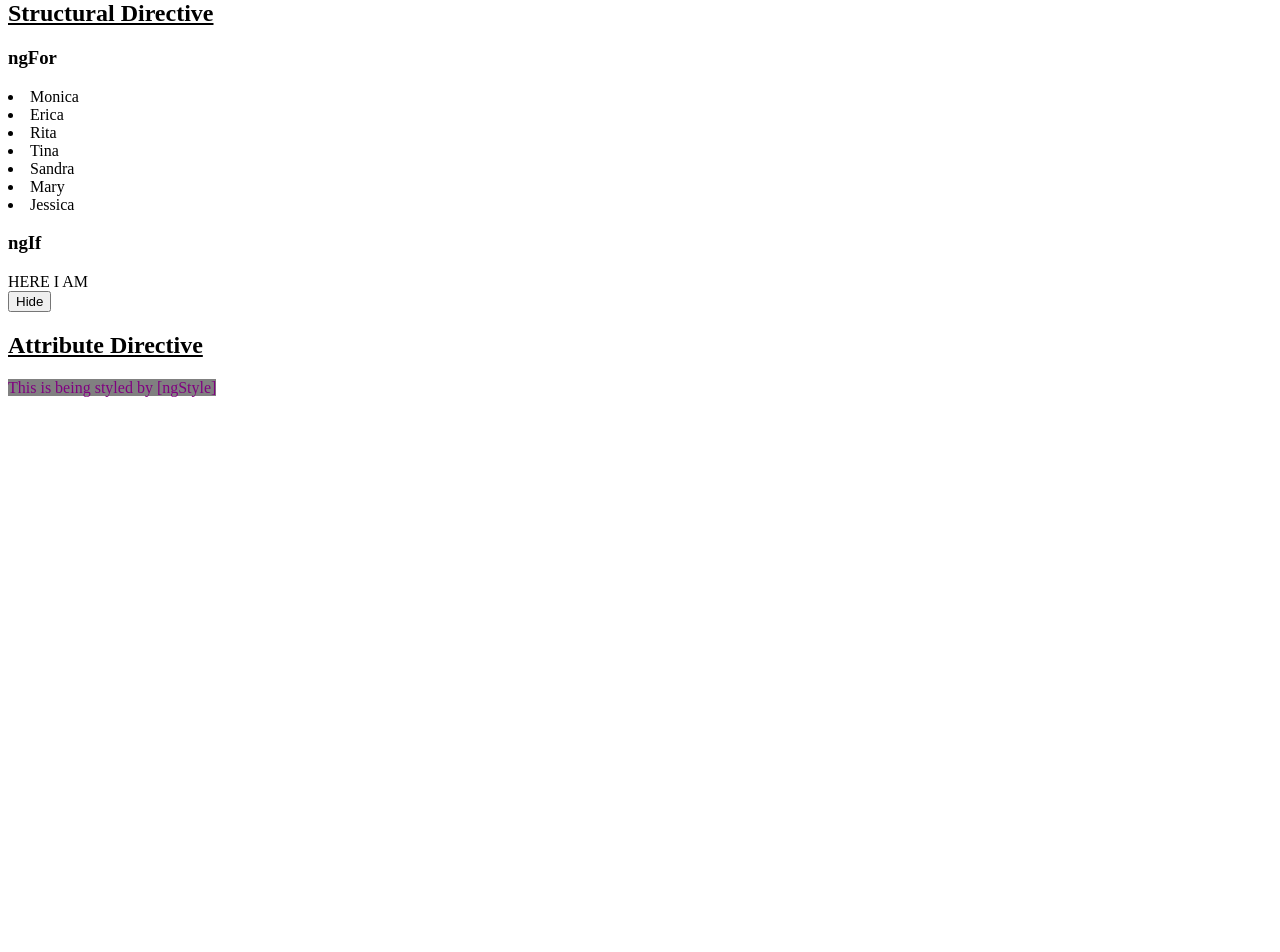
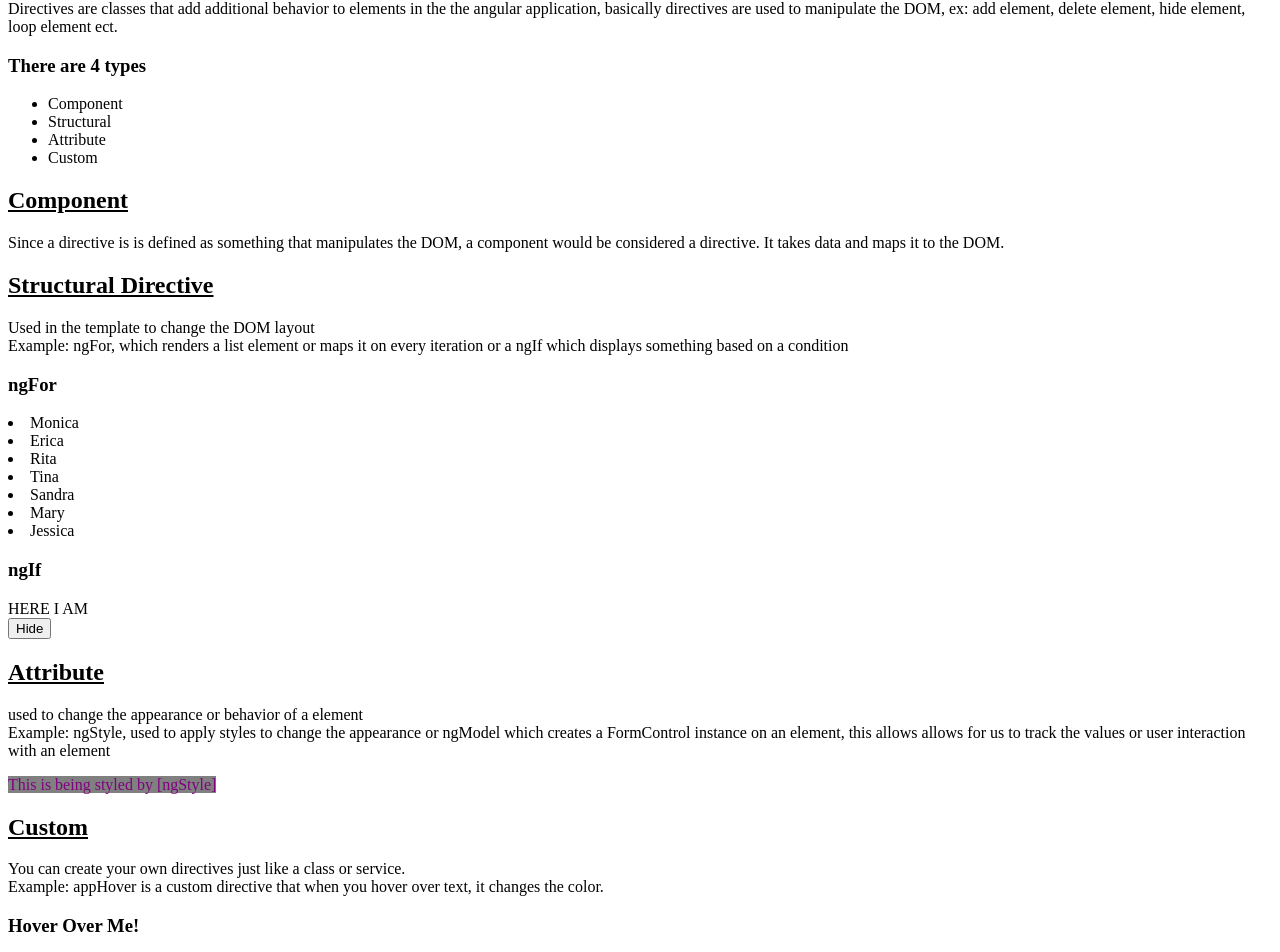
Before and after one commit to AaronMikeBonetti/Angular, an Angular app: page /directives in a window 1280 px wide. Shown: the part 114-1066 px from the top of the page. Before the commit the page ends 800 px from the top, so only its background shows below. Built offline with nearby package versions, Linux system fonts and the light colour scheme.

Commit message:
5 | build out more in directive lesson

```diff
--- a/src/app/app.component.scss
+++ b/src/app/app.component.scss
@@ -1,3 +1,4 @@
+
 ::ng-deep {
     h1{
         font-weight: 900;
--- a/src/app/app.module.ts
+++ b/src/app/app.module.ts
@@ -17,8 +17,7 @@ import { NavBarComponent } from './components/nav-bar/nav-bar.component';
 import { RoutingLessonComponent } from './components/routing-lesson/routing-lesson.component';
 import { LifeCycleHooksLessonComponent } from './components/life-cycle-hooks-lesson/life-cycle-hooks-lesson.component';
 import { DecoratorLessonChildComponent } from './components/decorator-lesson/decorator-lesson-child/decorator-lesson-child.component';
-
-
+import { HoverDirective } from './components/directives-lesson/hover.directive';
 
 @NgModule({
   declarations: [
@@ -37,6 +36,7 @@ import { DecoratorLessonChildComponent } from './components/decorator-lesson/dec
     RoutingLessonComponent,
     LifeCycleHooksLessonComponent,
     DecoratorLessonChildComponent,
+    HoverDirective,
   ],
   imports: [
     BrowserModule,
--- a/src/app/components/decorator-lesson/decorator-lesson-parent/decorator-lesson-parent.component.html
+++ b/src/app/components/decorator-lesson/decorator-lesson-parent/decorator-lesson-parent.component.html
@@ -6,8 +6,8 @@
         <br>
         <span>Example : {{'uppercase' | uppercase}}</span>
     </p>
-    <h2>There are 5 main types of decorators
-    </h2>
+    <h3>There are 5 main types of decorators
+    </h3>
     <ul>
         <li>Component</li>
         <li>Parameter</li>
@@ -19,7 +19,7 @@
         <h2>Class</h2>
         <p>Tells us about a particular class’s intent and helps answer questions like whether the class is a component, service or a module.
             <br>
-            <span>Example: The @Component Decorator marks a class as an Angular component and provides configuration
+            <span>Example: The @Component decorator marks a class as an Angular component and provides configuration
                 metadata that determines how the component should be processed, instantiated, and used at runtime, same with @Injectable for services.
             </span>
         </p>
@@ -68,12 +68,12 @@
             <h4 *ngIf="methodCounter === 1">You have pressed {{methodCounter}} key!</h4>
             <h4 *ngIf="lastKeyPressed">You have pressed the '{{lastKeyPressed}}' key</h4>
             <h4 *ngIf="!lastKeyPressed">No key was pressed yet!</h4>
-            <button class="reset-button" (click)="resetCounter()">Reset counter</button>
+            <button class="reset-button" (click)="resetCounter()">Reset Counter</button>
         </div>
     </div>
     <div>
         <h2>Custom</h2>
-        <p>The last decorator type is A custom decorator is typically a TypeScript function that takes one or more arguments
+        <p>The last decorator type is a custom decorator is typically a TypeScript function that takes one or more arguments
             and is used to annotate a class, method, property, or parameter with some additional functionality.
         </p>
     </div>
--- a/src/app/components/directives-lesson/directives-lesson.component.html
+++ b/src/app/components/directives-lesson/directives-lesson.component.html
@@ -1,21 +1,75 @@
+<div>
   <div>
     <h1>Directives Lesson</h1>
+    <p>
+      Directives are classes that add additional behavior to elements in the the
+      angular application, basically directives are used to manipulate the DOM,
+      ex: add element, delete element, hide element, loop element ect.
+    </p>
+    <h3>There are 4 types</h3>
+    <ul>
+      <li>Component</li>
+      <li>Structural</li>
+      <li>Attribute</li>
+      <li>Custom</li>
+    </ul>
+  </div>
+  <div>
+    <h2>Component</h2>
+    <p>
+      Since a directive is is defined as something that manipulates the DOM, a
+      component would be considered a directive. It takes data and maps it to
+      the DOM.
+    </p>
     <div>
       <h2>Structural Directive</h2>
+      <p>
+        Used in the template to change the DOM layout
+        <br />
+        <span
+          >Example: ngFor, which renders a list element or maps it on every
+          iteration or a ngIf which displays something based on a
+          condition
+        </span>
+      </p>
       <h3>ngFor</h3>
       <div *ngFor="let name of names">
-            <li>{{name}}</li>
+        <li>{{ name }}</li>
       </div>
       <h3>ngIf</h3>
       <div *ngIf="!hidden">
         <span>HERE I AM</span>
       </div>
-        <button (click)="hideText()">{{buttonLabel}}</button>
+      <button (click)="hideText()">{{ buttonLabel }}</button>
+    </div>
   </div>
   <div>
-        <h2 >Attribute Directive</h2>
-        <span [ngStyle]="{color: color, background: color2}">
+    <h2>Attribute</h2>
+    <p>
+      used to change the appearance or behavior of a element
+      <br />
+      <span>
+        Example: ngStyle, used to apply styles to change the appearance or
+        ngModel which creates a FormControl instance on an element, this allows
+        allows for us to track the values or user interaction with an
+        element
+      </span>
+    </p>
+    <div>
+      <span [ngStyle]="{ color: color, background: color2 }">
         This is being styled by [ngStyle]
       </span>
     </div>
   </div>
+  <div>
+    <h2>Custom</h2>
+    <p>
+        You can create your own directives just like a class or service.
+        <br>
+        <span>
+            Example: appHover is a custom directive that when you hover over text, it changes the color.
+        </span>
+    </p>
+  </div>
+  <h3 [appHover]="'red'">Hover Over Me!</h3>
+</div>
--- /dev/null
+++ b/src/app/components/directives-lesson/hover.directive.ts
@@ -0,0 +1,22 @@
+import { Directive, ElementRef, HostListener, Input } from "@angular/core";
+
+@Directive({
+  selector: "[appHover]",
+})
+export class HoverDirective {
+  @Input() appHover = "";
+
+  constructor(private el: ElementRef) {}
+
+  @HostListener("mouseenter") onMouseEnter() {
+    this.highlight(this.appHover);
+  }
+
+  @HostListener("mouseleave") onMouseLeave() {
+    this.highlight("");
+  }
+
+  private highlight(color: string) {
+    this.el.nativeElement.style.color = color;
+  }
+}
```
Also changed, not shown: src/app/components/directives-lesson/directives-lesson.component.ts (+0 -16 lines), 1 other file (tests, documents, lock files or other folders). Lines whose indentation alone changed are shown as unchanged.
